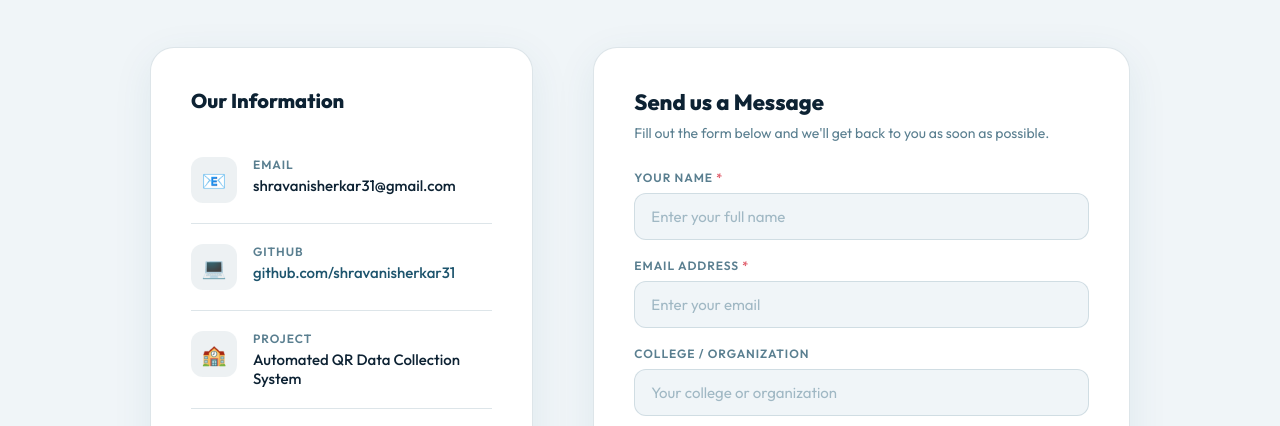
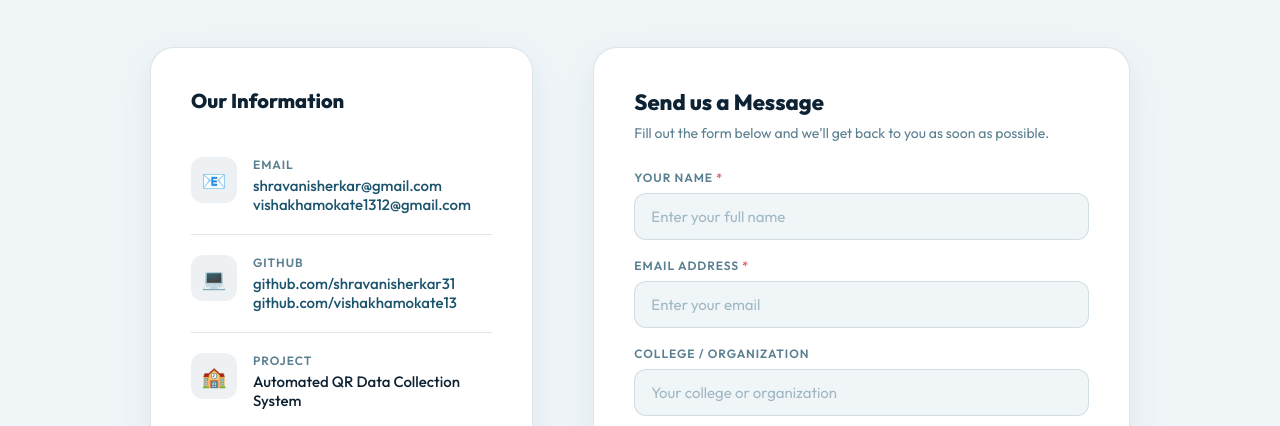
Before and after one commit to shravanisherkar31/qr-dat-collection-system, a website: page public/contact.html in a window 1280 px wide. Shown: the part 297-723 px from the top of the page. Drawn offline with Linux system fonts and the light colour scheme.

Commit message:
contact page email & git link added

```diff
--- a/public/contact.html
+++ b/public/contact.html
@@ -33,7 +33,11 @@
           <div class="contact-info-icon">📧</div>
           <div>
             <div class="contact-info-label">Email</div>
-            <div class="contact-info-value">shravanisherkar31@gmail.com</div>
+            <div class="contact-info-value">
+              <a href="mailto:shravanisherkar@gmail.com">shravanisherkar@gmail.com</a>
+              <a href="vishakhamokate1312@gmail.com">vishakhamokate1312@gmail.com</a>
+
+            </div>
           </div>
         </div>
 
@@ -43,6 +47,7 @@
             <div class="contact-info-label">GitHub</div>
             <div class="contact-info-value">
               <a href="https://github.com/shravanisherkar31" target="_blank" style="color:var(--primary);">github.com/shravanisherkar31</a>
+              <a href="https://github.com/vishakhamokate13" target="_blank" style="color:var(--primary);">github.com/vishakhamokate13</a>
             </div>
           </div>
         </div>
```
